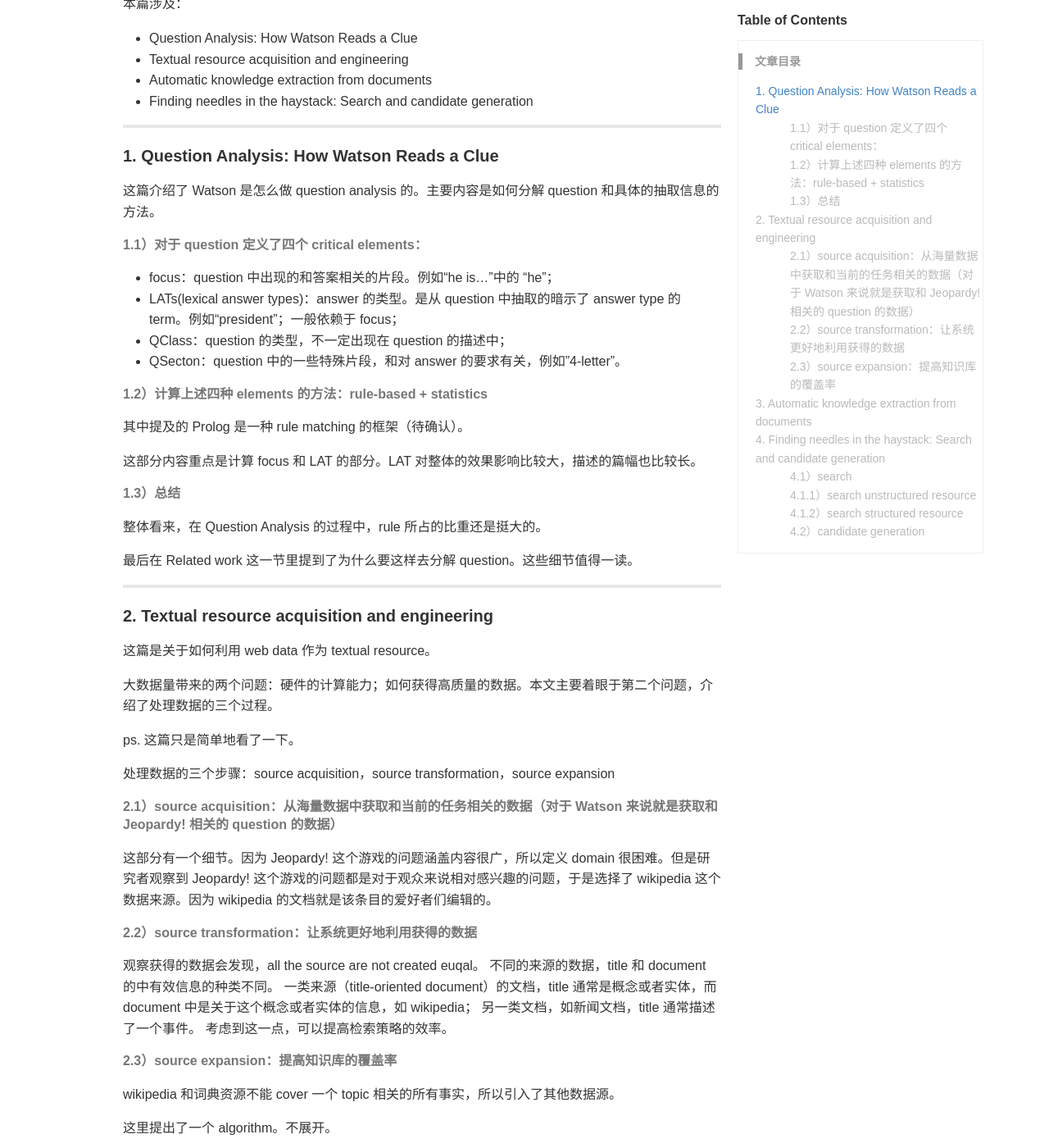
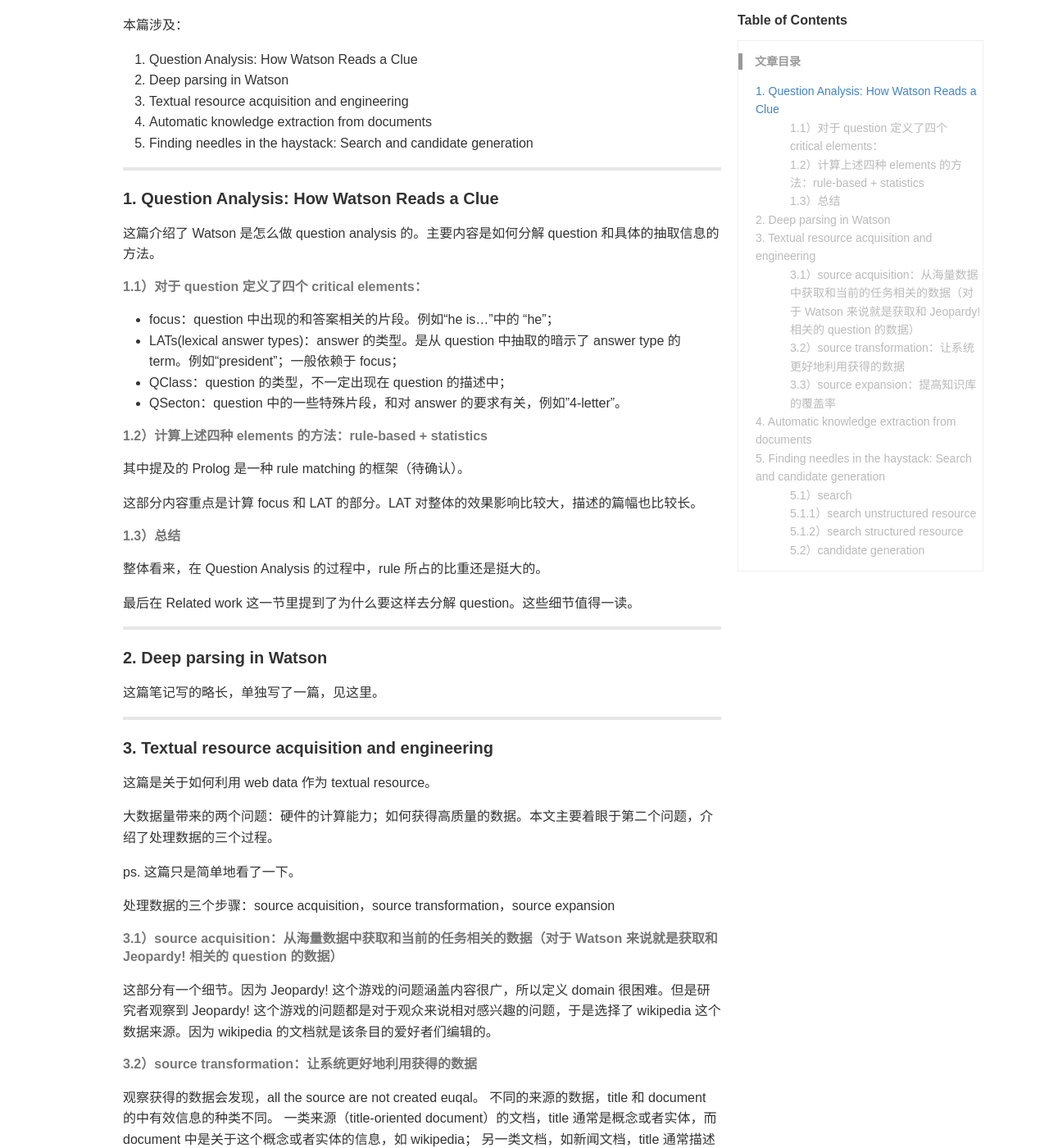
Before and after one commit to Miopas/miopas.github.io, a Jekyll site: the page built from _posts/2017-12-02-watson-paper-01.md, in a window 1280 px wide and 1400 px high, scrolled down 311 px. Shown: the whole window at 82% size. Built offline with Jekyll 4.4.1, drawn with Linux system fonts in a browser that asks for light colours; some of the changed text lies outside the part shown.

Commit message:
Update 2017-12-02-watson-paper-01.md

```diff
--- a/_posts/2017-12-02-watson-paper-01.md
+++ b/_posts/2017-12-02-watson-paper-01.md
@@ -6,15 +6,16 @@ description: IBM Watson 相关 paper 阅读笔记
 keywords: 问答系统, chatbot, QA system
 ---
 
-这里是关于 IBM Watson 在  IEEE 发表的 17 篇关于开放领域的问答系统的 paper 的阅读笔记。
+这里是关于 IBM Watson 在  IEEE 发表的 17 篇关于开放领域的问答系统的 paper 的阅读笔记。17 篇论文的目录可以看[这里](https://gist.github.com/Miopas/19d6d44b6c21b6b2ba868b13c30fb892)。
 
-目录可以看[这里](https://gist.github.com/Miopas/19d6d44b6c21b6b2ba868b13c30fb892)。第一篇 *Introduction to “This is Watson”* 是一篇综述，介绍了整体框架，在此不讨论。
+其中第一篇 *Introduction to “This is Watson”* 是一篇综述，介绍了整体框架，在此不讨论。
 
 本篇涉及：
-* Question Analysis: How Watson Reads a Clue
-* Textual resource acquisition and engineering
-* Automatic knowledge extraction from documents
-* Finding needles in the haystack: Search and candidate generation
+1. Question Analysis: How Watson Reads a Clue
+2. Deep parsing in Watson
+3. Textual resource acquisition and engineering
+4. Automatic knowledge extraction from documents
+5. Finding needles in the haystack: Search and candidate generation
 
 ------
 #### 1. Question Analysis: How Watson Reads a Clue
@@ -41,7 +42,11 @@ keywords: 问答系统, chatbot, QA system
 最后在 Related work 这一节里提到了为什么要这样去分解 question。这些细节值得一读。
 
 ---
-#### 2. Textual resource acquisition and engineering
+#### 2. Deep parsing in Watson
+这篇笔记写的略长，单独写了一篇，见这里。
+
+---
+#### 3. Textual resource acquisition and engineering
 
 这篇是关于如何利用 web data 作为 textual resource。
 
@@ -51,11 +56,11 @@ ps. 这篇只是简单地看了一下。
 
 处理数据的三个步骤：source acquisition，source transformation，source expansion
 
-###### 2.1）source acquisition：从海量数据中获取和当前的任务相关的数据（对于 Watson 来说就是获取和 Jeopardy! 相关的 question 的数据）
+###### 3.1）source acquisition：从海量数据中获取和当前的任务相关的数据（对于 Watson 来说就是获取和 Jeopardy! 相关的 question 的数据）
 
 这部分有一个细节。因为 Jeopardy! 这个游戏的问题涵盖内容很广，所以定义 domain 很困难。但是研究者观察到 Jeopardy! 这个游戏的问题都是对于观众来说相对感兴趣的问题，于是选择了 wikipedia 这个数据来源。因为 wikipedia 的文档就是该条目的爱好者们编辑的。
 
-###### 2.2）source transformation：让系统更好地利用获得的数据
+###### 3.2）source transformation：让系统更好地利用获得的数据
 
 观察获得的数据会发现，all the source are not created euqal。
 不同的来源的数据，title 和 document 的中有效信息的种类不同。
@@ -63,14 +68,14 @@ ps. 这篇只是简单地看了一下。
 另一类文档，如新闻文档，title 通常描述了一个事件。
 考虑到这一点，可以提高检索策略的效率。
 
-###### 2.3）source expansion：提高知识库的覆盖率
+###### 3.3）source expansion：提高知识库的覆盖率
 
 wikipedia 和词典资源不能 cover 一个 topic 相关的所有事实，所以引入了其他数据源。
 
 这里提出了一个 algorithm。不展开。
 
 ---
-#### 3. Automatic knowledge extraction from documents
+#### 4. Automatic knowledge extraction from documents
 
 这篇是关于从大量的 unstructured data 中自动抽取出 structured data 的一个实现（PRISMATIC）。
 
@@ -79,12 +84,12 @@ wikipedia 和词典资源不能 cover 一个 topic 相关的所有事实，所
 文章内容主要是 PRISMATIC 实现的细节和它在 WATSON 中的应用。略读。
 
 ---
-#### 4. Finding needles in the haystack: Search and candidate generation
+#### 5. Finding needles in the haystack: Search and candidate generation
 
 这篇是关于怎么从大规模数据中检索答案，分为 search 和 candidate generation 两部分。
 
-###### 4.1）search
-###### 4.1.1）search unstructured resource
+###### 5.1）search
+###### 5.1.1）search unstructured resource
 不同的 source 的数据有不同的特点（例如之前提过的 wikipedia article 和 news article）。
 作者观察 qa 对和相关的 document 之间的关系，总结出三种类型，对应不同的 search 方式：
 * title 是 answer
@@ -93,13 +98,13 @@ wikipedia 和词典资源不能 cover 一个 topic 相关的所有事实，所
 
 第一种类型，采取 Document search 的方法；后两种类型，采取 Page Search 的方法。
 
-###### 4.1.2）search structured resource
+###### 5.1.2）search structured resource
 利用的 structured resource 有两个来源：现存的知识库，例如 DBpedia；自建的知识库，PRISMATIC；
 
-###### 4.2）candidate generation
+###### 5.2）candidate generation
 本文讨论的 candidate generation 是针对 unstructured resource 的 search results 的。这可能是因为 structured resource 中检索到的结果不需要进一步处理。
 
-有三种方式（和 4.1.1 中提到的不同的 search 方式对应）：
+有三种方式（和 5.1.1 中提到的不同的 search 方式对应）：
 * Title of Document candidate generation - 对应 Document search 的 output
 * Wikipedia Title candidate generation - 对应 Page search 的 output
 * Anchor Text candidate generation - 以上两种 search 的 output
```
